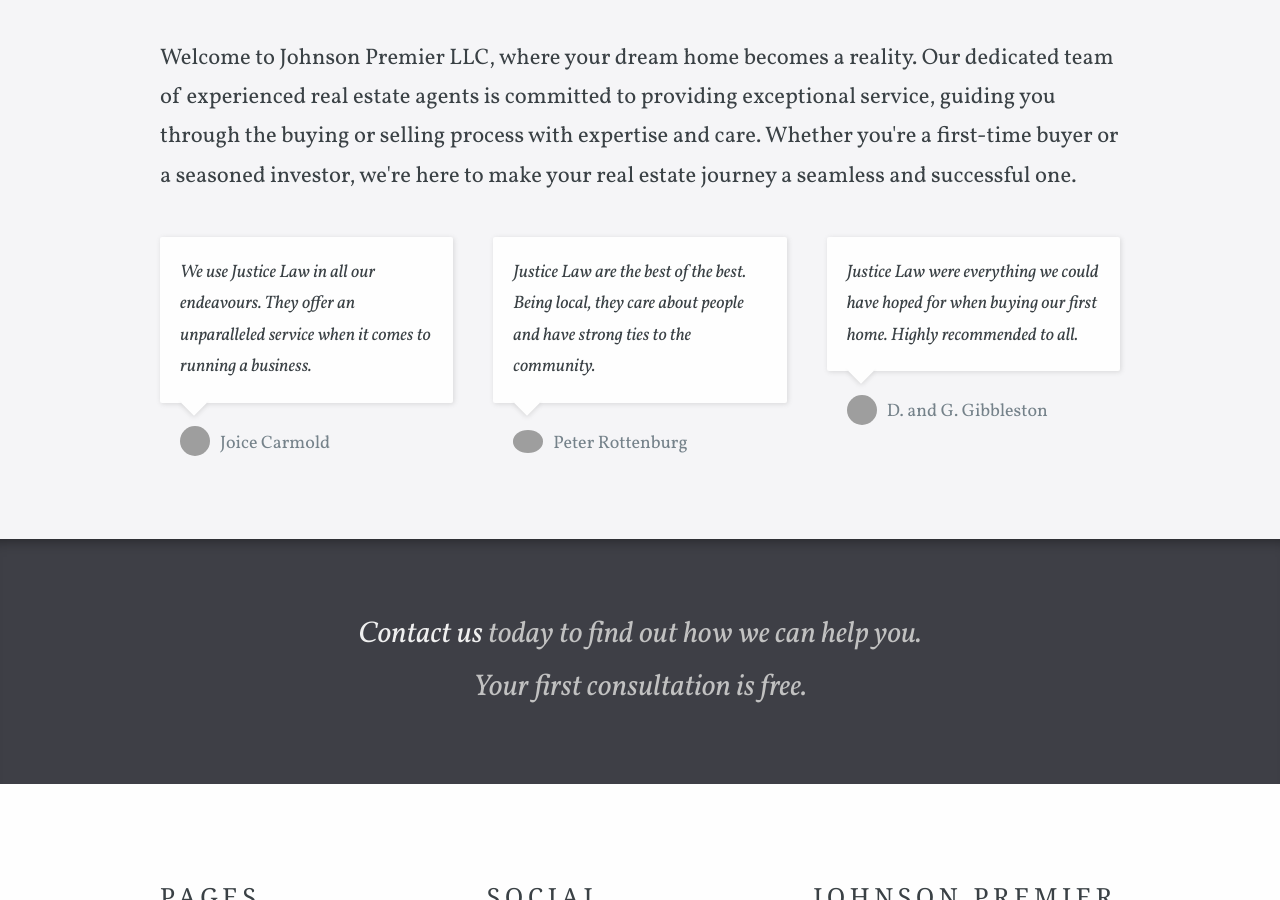
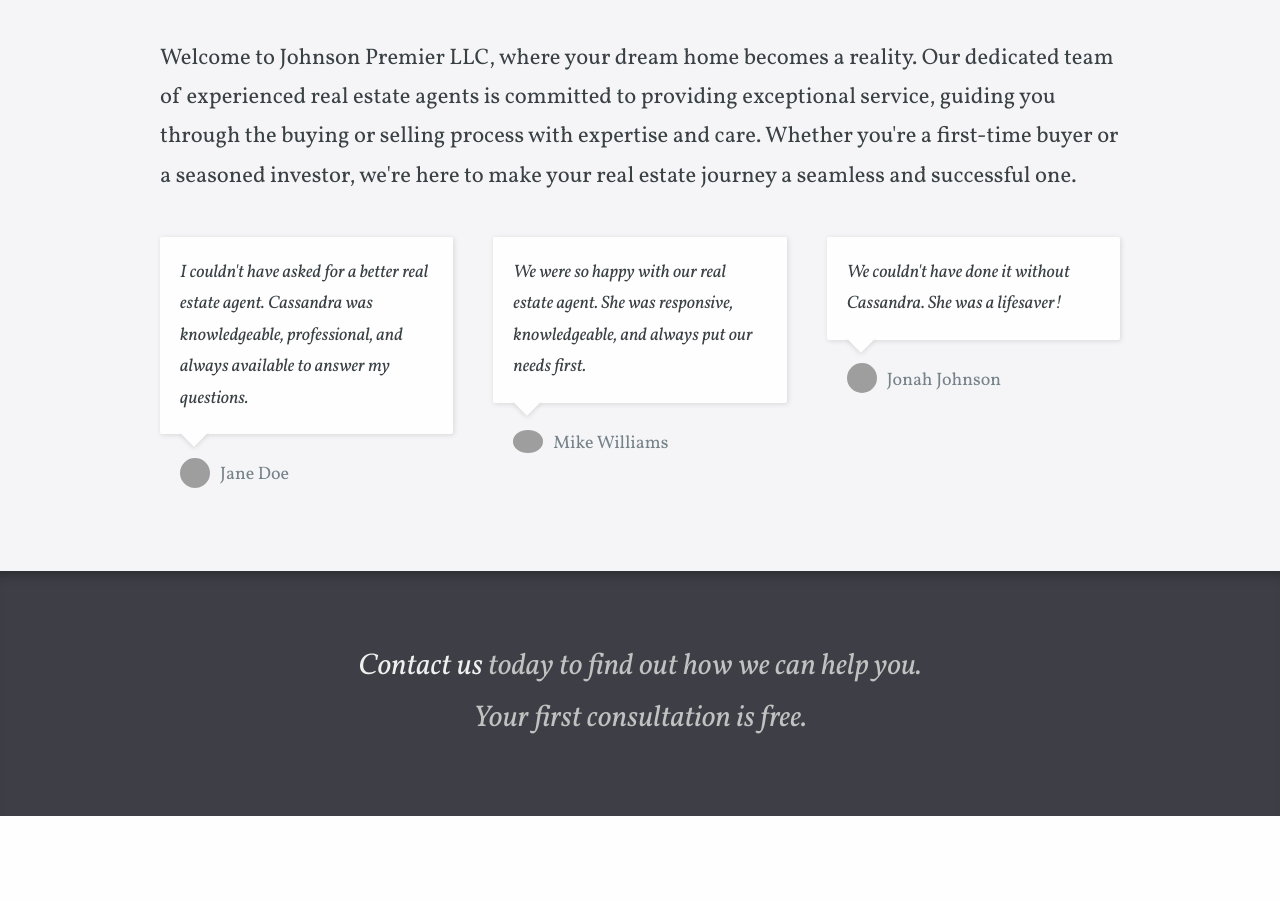
Before and after one commit to johnsonpremierllc/johnsonpremierllc.github.io, a Jekyll site: the page built from index.html, in a window 1280 px wide and 900 px high, scrolled down 784 px. Built offline with Jekyll 4.4.1, drawn with Linux system fonts in a browser that asks for light colours; some web fonts are replaced; grey boxes are pictures that could not be loaded.

Commit message:
Updating testimonials via the index.html file

```diff
--- a/_config.yml
+++ b/_config.yml
@@ -37,8 +37,8 @@
       path: ""
     values:
       layout: page
-      background_image_path: /images/homepage/homepage-house2.jpg
-      image: /images/homepage/homepage-house2.jpg
+      background_image_path: /images/homepage/homepage-house3.jpg
+      image: /images/homepage/homepage-house3jpg
   -
     scope:
       path: ""
--- a/index.html
+++ b/index.html
@@ -4,15 +4,15 @@
 background_image_path:
 large_header: true
 testimonials:
-  - message: We use Justice Law in all our endeavours. They offer an unparalleled service when it comes to running a business.
+  - message: I couldn't have asked for a better real estate agent. Cassandra was knowledgeable, professional, and always available to answer my questions.
     image: "https://placekitten.com/g/60/60?a=.png"
-    name: Joice Carmold
-  - message: Justice Law are the best of the best. Being local, they care about people and have strong ties to the community.
-    image: "https://www.fillmurray.com/60/60?a=.png"
-    name: Peter Rottenburg
-  - message: Justice Law were everything we could have hoped for when buying our first home. Highly recommended to all.
+    name: Jane Doe
+  - message: We were so happy with our real estate agent. She was responsive, knowledgeable, and always put our needs first.
+    image: "https://www.fillmurray.com/61/61?a=.png"
+    name: Mike Williams
+  - message: We couldn't have done it without Cassandra. She was a lifesaver!
     image: "https://placebear.com/60/60?a=.png"
-    name: D. and G. Gibbleston
+    name: Jonah Johnson
 _options:
   image:
     width: 60
```
Also changed, not shown: images/homepage/homepage-house3.jpg (added).
